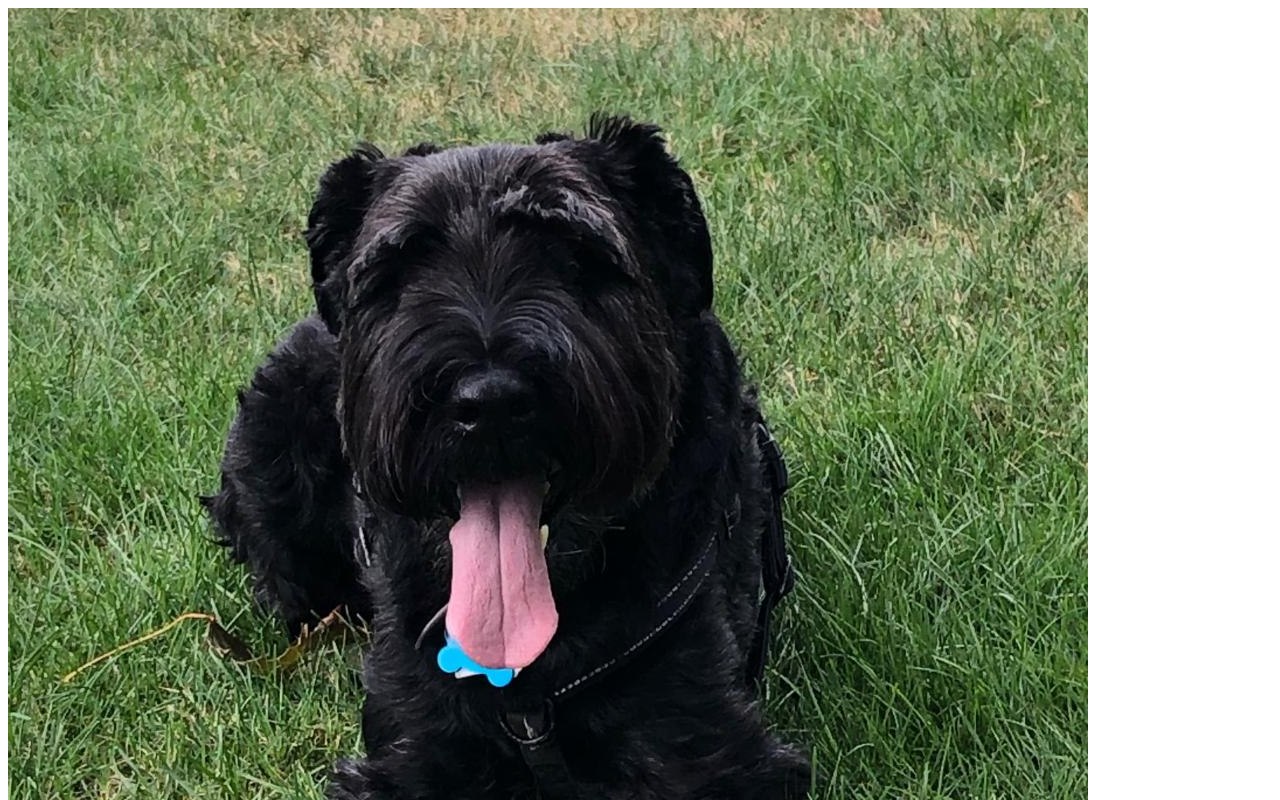
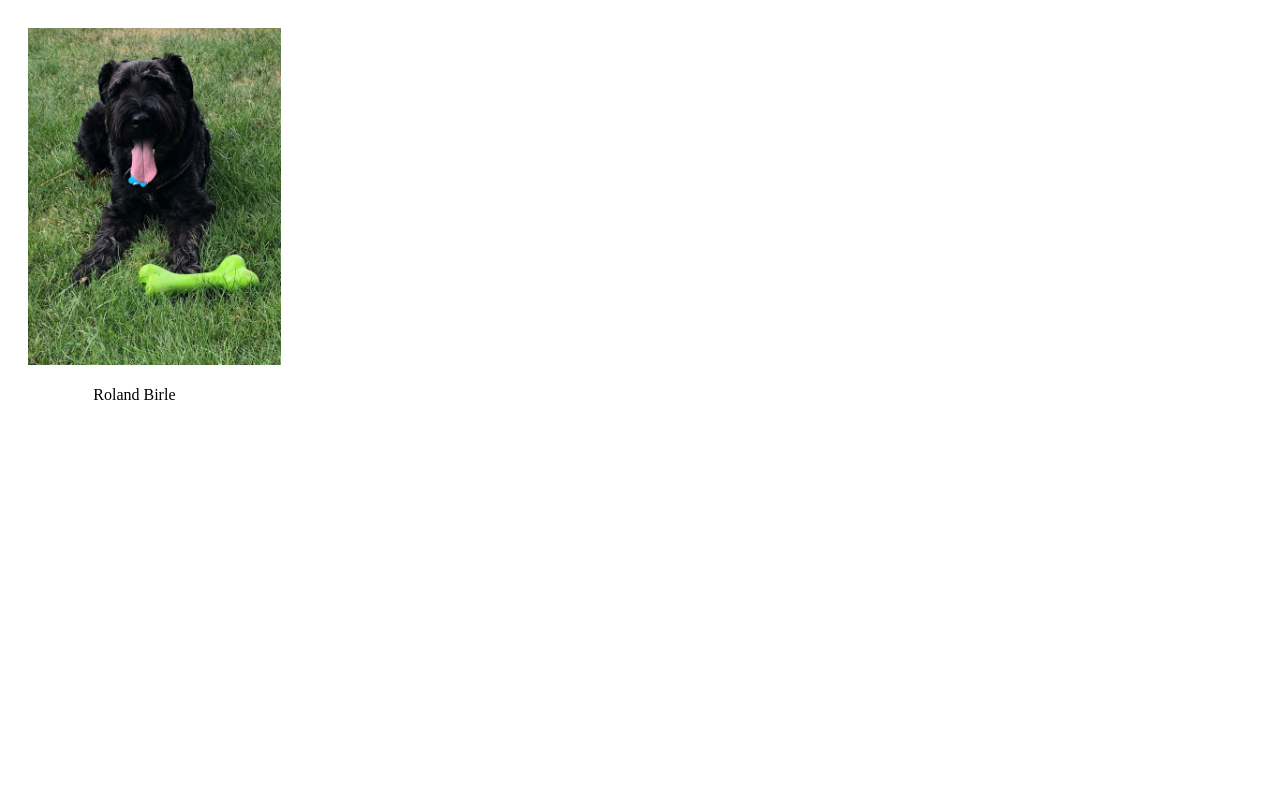
Before and after one commit to ibirle/PersonalWebsite, a plain HTML site: page index.html in a window 1280 px wide. Shown: the top 800 px of the page. Drawn offline with Linux system fonts and the light colour scheme.

Commit message:
Fixed styling

```diff
--- a/index.html
+++ b/index.html
@@ -1,5 +1,11 @@
 <html lang="en">
+    <link rel="stylesheet" href="web.css">
     <body>
-        <img src="roland.jpg">
+        <div>
+            <img id="profilePic" src="roland.jpg"  alt="Roland the dog">
+            <p id="nameTag">Roland Birle</p>
+        </div>
     </body>
+
+
 </html>
--- /dev/null
+++ b/web.css
@@ -0,0 +1,11 @@
+#profilePic {
+    width: 20%;
+    height: auto;
+    padding: 20px 20px 5px 20px;
+}
+
+#nameTag {
+    text-align: center;
+    width:20%;
+
+}
```
